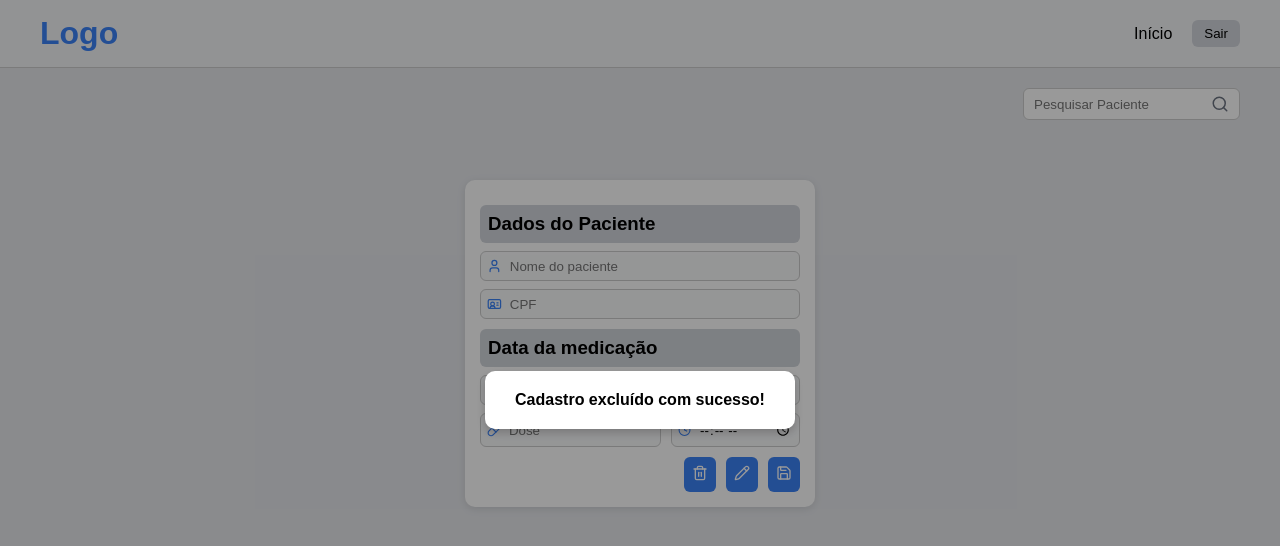
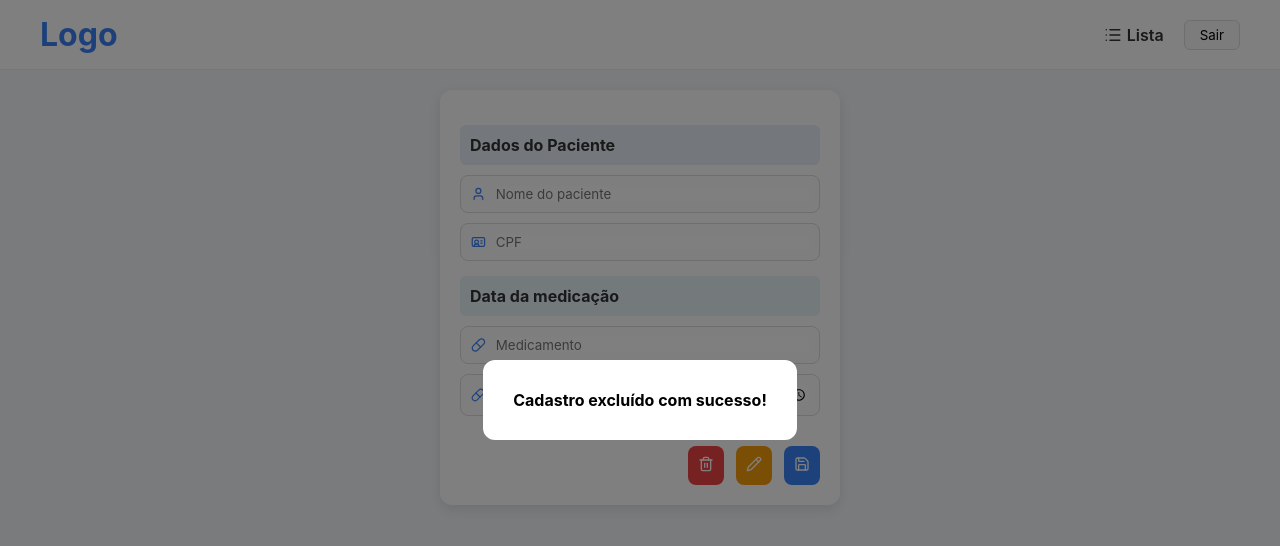
Before and after one commit to omurilobueno/Projeto-Integrador, a React (Vite) app: page /cadastro in a window 1280 px wide. Both pictures are taken after a click on the button 700 px from the left and 474 px from the top of the page. Shown: the top 546 px of the page. Built offline with nearby package versions, Linux system fonts and the light colour scheme.

Commit message:
Paginas atualizadas

```diff
--- a/src/paginas/Cadastro.tsx
+++ b/src/paginas/Cadastro.tsx
@@ -1,99 +1,75 @@
-import { Link } from "react-router-dom";
-import "../../style/style.css"
+import { Link, useNavigate } from "react-router-dom";
 import { useState } from "react";
-import { User, IdCard, Pill, Clock, Trash2, Pencil, Save, Search } from "lucide-react";
+import { User, IdCard, Pill, Clock, Trash2, Pencil, Save, Search, List } from "lucide-react";
+import "../../style/style.css";
 
 function Cadastro() {
   const [modal, setModal] = useState("");
+  const navigate = useNavigate();
 
   return (
-    <div className="app">
-
-      {/* HEADER */}
-      <header className="header">
-        <h1 className="logo">Logo</h1>
-
-        <div className="menu">
-          <span>Início</span>
-          <button className="btn-sair">Sair</button>
+    <div className="app-cadastro">
+      <header className="header-cadastro">
+        <h1 className="logo-cadastro">Logo</h1>
+        <div className="menu-cadastro">
+          <Link to="/lista" className="link-menu-lista">
+            <List size={18} />
+            Lista
+          </Link>
+          <button className="btn-sair-simples" onClick={() => navigate('/login')}>Sair</button>
         </div>
       </header>
 
-      {/* BUSCA */}
-      <div className="busca">
-        <div className="input-busca">
-          <input type="text" placeholder="Pesquisar Paciente" />
-          <Search size={18} />
-        </div>
-      </div>
 
-      {/* CARD */}
-      <div className="card">
 
-        <h3>Dados do Paciente</h3>
-
+      <div className="card-cadastro">
+        <h3 className="section-title">Dados do Paciente</h3>
         <div className="input-icon">
           <User size={16} />
           <input type="text" placeholder="Nome do paciente" />
         </div>
-
         <div className="input-icon">
           <IdCard size={16} />
           <input type="text" placeholder="CPF" />
         </div>
 
-        <h3>Data da medicação</h3>
-
+        <h3 className="section-title">Data da medicação</h3>
         <div className="input-icon">
           <Pill size={16} />
           <input type="text" placeholder="Medicamento" />
         </div>
 
-        <div className="linha">
+        <div className="linha-cadastro">
           <div className="input-icon">
             <Pill size={16} />
             <input type="text" placeholder="Dose" />
           </div>
-
           <div className="input-icon">
             <Clock size={16} />
             <input type="time" />
           </div>
         </div>
 
-        {/* BOTÕES */}
-        <div className="acoes">
-          <button className="btn" onClick={() => setModal("excluido")}>
+        <div className="acoes-cadastro">
+          <button className="btn-acao btn-excluir" onClick={() => setModal("excluido")}>
             <Trash2 size={16} />
           </button>
-
-          <button className="btn">
+          <button className="btn-acao btn-editar">
             <Pencil size={16} />
           </button>
-
-          <button className="btn" onClick={() => setModal("salvo")}>
+          <button className="btn-acao btn-salvar" onClick={() => setModal("salvo")}>
             <Save size={16} />
           </button>
         </div>
       </div>
 
-      {/* MODAL */}
       {modal && (
         <div className="overlay" onClick={() => setModal("")}>
-          <div className="modal" onClick={(e) => e.stopPropagation()}>
-
-            {modal === "excluido" && (
-              <p>Cadastro excluído com sucesso!</p>
-            )}
-
-            {modal === "salvo" && (
-              <p>Cadastro realizado com sucesso!</p>
-            )}
-
+          <div className="modal-aviso" onClick={(e) => e.stopPropagation()}>
+            {modal === "excluido" ? <p>Cadastro excluído com sucesso!</p> : <p>Cadastro realizado com sucesso!</p>}
           </div>
         </div>
       )}
-
     </div>
   );
 }
--- a/src/paginas/Lista.tsx
+++ b/src/paginas/Lista.tsx
@@ -1,6 +1,6 @@
 import { useState } from "react";
 import { Link, useNavigate } from "react-router-dom";
-import { LogOut, PlusCircle, ClipboardList } from "lucide-react"; // Importação dos ícones
+import { LogOut, PlusCircle, ClipboardList, Search } from "lucide-react"; // Importação dos ícones
 import "../../style/style.css"
 function Lista() {
   const navigate = useNavigate();
@@ -45,10 +45,12 @@ function Lista() {
       <main className="main-content">
         <div className="titulo-container">
           <h1>Lista de Medicações</h1>
-          <button onClick={() => navigate('/cadastro')} className="btn-novo-cadastro">
-            <PlusCircle size={20} />
-            Novo Cadastro
-          </button>
+          <div className="busca-cadastro">
+        <div className="input-busca">
+          <input type="text" placeholder="Pesquisar Paciente" />
+          <Search size={18} />
+        </div>
+      </div>
         </div>
 
         <div className="tabela-card">
--- a/style/style.css
+++ b/style/style.css
@@ -1,13 +1,17 @@
 
-/* src/style/lista.css */
-
-.pagina-lista {
-  background-color: #f4f7f9;
-  min-height: 100vh;
-  width: 100%;
+/* GERAL */
+* {
+  margin: 0;
+  padding: 0;
+  box-sizing: border-box;
+  font-family: 'Inter', sans-serif;
 }
 
-/* HEADER STYLE */
+body {
+  background-color: #f4f7f9;
+}
+
+/* --- ESTILOS DA LISTA --- */
 .header-principal {
   background-color: #ffffff;
   height: 70px;
@@ -15,9 +19,6 @@
   align-items: center;
   border-bottom: 1px solid #e1e8ed;
   padding: 0 40px;
-  position: sticky;
-  top: 0;
-  z-index: 100;
 }
 
 .header-container {
@@ -29,17 +30,9 @@
   align-items: center;
 }
 
-.logo-texto {
-  font-size: 32px;
-  font-weight: 800;
-  color: #007bff; /* Azul da Logo */
-}
+.logo-texto { font-size: 32px; font-weight: 800; color: #007bff; }
 
-.nav-section {
-  display: flex;
-  align-items: center;
-  gap: 30px;
-}
+.nav-section { display: flex; align-items: center; gap: 30px; }
 
 .nav-link {
   text-decoration: none;
@@ -48,14 +41,9 @@
   display: flex;
   align-items: center;
   gap: 8px;
-  transition: color 0.2s;
 }
 
-.nav-link:hover {
-  color: #007bff;
-}
-
-.btn-sair {
+.btn-sair-header {
   background-color: #f8f9fa;
   border: 1px solid #ced4da;
   padding: 8px 20px;
@@ -64,33 +52,11 @@
   display: flex;
   align-items: center;
   gap: 8px;
-  font-weight: 500;
-  transition: all 0.2s;
 }
 
-.btn-sair:hover {
-  background-color: #e2e6ea;
-}
+.main-content { max-width: 1100px; margin: 40px auto; padding: 0 20px; }
 
-/* MAIN CONTENT STYLE */
-.main-content {
-  max-width: 1100px;
-  margin: 40px auto;
-  padding: 0 20px;
-}
-
-.titulo-container {
-  display: flex;
-  justify-content: space-between;
-  align-items: center;
-  margin-bottom: 30px;
-}
-
-.main-content h1 {
-  font-size: 28px;
-  font-weight: 700;
-  color: #1a1a1a;
-}
+.titulo-container { display: flex; justify-content: space-between; align-items: center; margin-bottom: 30px; }
 
 .btn-novo-cadastro {
   background-color: #007bff;
@@ -105,207 +71,42 @@
   cursor: pointer;
 }
 
-/* TABLE CARD STYLE */
-.tabela-card {
-  background: white;
-  border-radius: 12px;
-  box-shadow: 0 4px 15px rgba(0, 0, 0, 0.05);
-  overflow: hidden;
-}
+.tabela-card { background: white; border-radius: 12px; box-shadow: 0 4px 15px rgba(0,0,0,0.05); overflow: hidden; }
 
-table {
-  width: 100%;
-  border-collapse: collapse;
-}
+table { width: 100%; border-collapse: collapse; }
 
-th {
-  background-color: #e9f2f9; /* Azul claro do header da tabela */
-  padding: 16px;
-  text-align: left;
-  font-size: 14px;
-  color: #555;
-  font-weight: 600;
-}
+th { background-color: #e9f2f9; padding: 16px; text-align: left; font-size: 14px; color: #555; }
 
-td {
-  padding: 16px;
-  border-bottom: 1px solid #f1f1f1;
-  color: #333;
-}
+td { padding: 16px; border-bottom: 1px solid #f1f1f1; }
 
-/* STATUS BUTTONS */
-.status-btn {
-  border: none;
-  padding: 6px 14px;
-  border-radius: 6px;
-  color: white;
-  font-weight: 700;
-  font-size: 12px;
-  cursor: pointer;
-  min-width: 110px;
-}
-
+.status-btn { border: none; padding: 6px 14px; border-radius: 6px; color: white; font-weight: 700; width: 120px; cursor: pointer; }
 .status-btn.administrado { background-color: #27ae60; }
 .status-btn.pendente { background-color: #ff7f50; }
 
-/* RESET */
-* {
-  margin: 0;
-  padding: 0;
-  box-sizing: border-box;
-  font-family: Arial, sans-serif;
-}
+/* --- ESTILOS DO CADASTRO --- */
+.header-cadastro { display: flex; justify-content: space-between; align-items: center; padding: 15px 40px; background: #ffffff; border-bottom: 1px solid #eee; }
+.logo-cadastro { color: #3b82f6; font-weight: bold; }
+.menu-cadastro { display: flex; align-items: center; gap: 20px; }
+.link-menu-lista { text-decoration: none; color: #333; font-weight: 600; display: flex; align-items: center; gap: 5px; }
+.btn-sair-simples { padding: 6px 15px; border: 1px solid #ddd; background: #f9f9f9; border-radius: 6px; cursor: pointer; }
 
-/* FUNDO */
-body {
-  background-color: #e5e7eb;
-}
+.busca-cadastro { display: flex; justify-content: flex-end; padding: 20px 40px; }
+.input-busca { display: flex; align-items: center; border: 1px solid #ccc; border-radius: 6px; padding: 6px 12px; background: white; }
+.input-busca input { border: none; outline: none; margin-right: 5px; }
 
-/* APP */
-.app {
-  width: 100%;
-  min-height: 100vh;
-}
+.card-cadastro { width: 400px; margin: 20px auto; background: #fff; border-radius: 12px; padding: 20px; box-shadow: 0 4px 12px rgba(0,0,0,0.1); }
+.section-title { background: #e9f2f9; padding: 10px; border-radius: 6px; margin: 15px 0 10px 0; font-size: 16px; color: #333; }
+.input-icon { display: flex; align-items: center; gap: 10px; border: 1px solid #ddd; border-radius: 8px; padding: 10px; margin-bottom: 10px; background: #fdfdfd; }
+.input-icon input { border: none; outline: none; width: 100%; }
+.input-icon svg { color: #3b82f6; }
+.linha-cadastro { display: flex; gap: 10px; }
 
-/* HEADER */
-.header {
-  display: flex;
-  justify-content: space-between;
-  align-items: center;
-  padding: 15px 40px;
-  background: #f3f4f6;
-  border-bottom: 1px solid #ccc;
-}
-
-.logo {
-  color: #3b82f6;
-  font-weight: bold;
-}
-
-.menu {
-  display: flex;
-  align-items: center;
-  gap: 20px;
-}
-
-.btn-sair {
-  padding: 6px 12px;
-  border: none;
-  background: #d1d5db;
-  border-radius: 6px;
-  cursor: pointer;
-}
-
-/* BUSCA */
-.busca {
-  display: flex;
-  justify-content: flex-end;
-  padding: 20px 40px;
-}
-
-.input-busca {
-  display: flex;
-  align-items: center;
-  border: 1px solid #ccc;
-  border-radius: 6px;
-  padding: 6px 10px;
-  background: white;
-}
-
-.input-busca input {
-  border: none;
-  outline: none;
-}
-
-.input-busca svg {
-  color: #6b7280;
-}
-
-/* CARD */
-.card {
-  width: 350px;
-  margin: 40px auto;
-  background: #fff;
-  border-radius: 10px;
-  padding: 15px;
-  box-shadow: 0 2px 8px rgba(0,0,0,0.1);
-}
-
-/* TITULOS */
-.card h3 {
-  background: #d1d5db;
-  padding: 8px;
-  border-radius: 6px;
-  margin-top: 10px;
-}
-
-/* INPUT COM ICONE */
-.input-icon {
-  display: flex;
-  align-items: center;
-  gap: 8px;
-  border: 1px solid #ccc;
-  border-radius: 6px;
-  padding: 6px;
-  margin-top: 8px;
-  background: #f9fafb;
-}
-
-.input-icon input {
-  border: none;
-  outline: none;
-  width: 100%;
-  background: transparent;
-}
-
-.input-icon svg {
-  color: #3b82f6;
-}
-
-/* LINHA */
-.linha {
-  display: flex;
-  gap: 10px;
-}
-
-/* BOTÕES */
-.acoes {
-  display: flex;
-  justify-content: flex-end;
-  gap: 10px;
-  margin-top: 10px;
-}
-
-.btn {
-  background: #3b82f6;
-  border: none;
-  padding: 8px;
-  border-radius: 6px;
-  color: white;
-  cursor: pointer;
-}
-
-.btn:hover {
-  background: #2563eb;
-}
+.acoes-cadastro { display: flex; justify-content: flex-end; gap: 12px; margin-top: 20px; }
+.btn-acao { border: none; padding: 10px; border-radius: 8px; color: white; cursor: pointer; }
+.btn-excluir { background-color: #ef4444; }
+.btn-editar { background-color: #f59e0b; }
+.btn-salvar { background-color: #3b82f6; }
 
 /* MODAL */
-.overlay {
-  position: fixed;
-  top: 0;
-  left: 0;
-  width: 100%;
-  height: 100%;
-  background: rgba(0,0,0,0.4);
-  display: flex;
-  justify-content: center;
-  align-items: center;
-}
-
-.modal {
-  background: white;
-  padding: 20px 30px;
-  border-radius: 10px;
-  font-weight: bold;
-  box-shadow: 0 4px 10px rgba(0,0,0,0.2);
-}
+.overlay { position: fixed; top: 0; left: 0; width: 100%; height: 100%; background: rgba(0,0,0,0.5); display: flex; justify-content: center; align-items: center; }
+.modal-aviso { background: white; padding: 30px; border-radius: 12px; font-weight: bold; text-align: center; }
```
